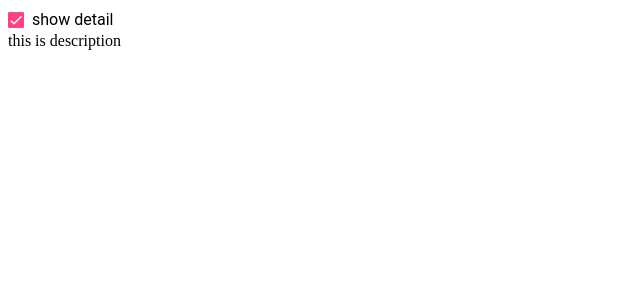
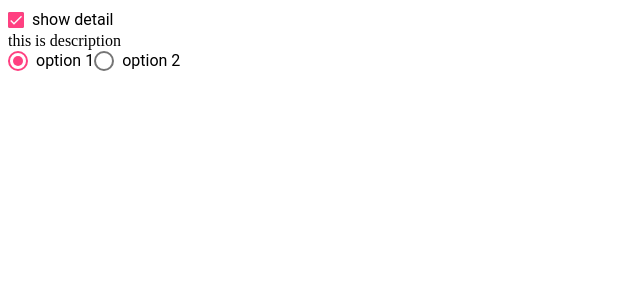
Before and after one commit to OsamaHaroon53/materialDemo, an Angular app: page / in a window 1280 px wide. Shown: the top 300 px of the page, without its empty margins (0-640 px from the left). Built offline with nearby package versions, Linux system fonts and the light colour scheme.

Commit message:
Radio Button

```diff
--- a/src/app/app.component.html
+++ b/src/app/app.component.html
@@ -1,6 +1,9 @@
-<mat-checkbox
-#show
-[checked]="isCheck"
-(change)="onchange($event)"
->show detail</mat-checkbox>
+<!-- checkbox -->
+<mat-checkbox #show [checked]="isCheck" (change)="onchange($event)">show detail</mat-checkbox>
 <div *ngIf="show.checked">this is description</div>
+
+<!-- Radio Button -->
+<mat-radio-group value="1">
+    <mat-radio-button value="1">option 1</mat-radio-button>
+    <mat-radio-button value="2">option 2</mat-radio-button>
+</mat-radio-group>
--- a/src/app/app.module.ts
+++ b/src/app/app.module.ts
@@ -2,6 +2,7 @@ import { BrowserModule } from '@angular/platform-browser';
 import { NgModule } from '@angular/core';
 import { BrowserAnimationsModule } from "@angular/platform-browser/animations";
 import {MatCheckboxModule} from '@angular/material/checkbox';
+import {MatRadioModule} from '@angular/material/radio';
 import { AppComponent } from './app.component';
 
 @NgModule({
@@ -11,7 +12,8 @@ import { AppComponent } from './app.component';
   imports: [
     BrowserModule,
     BrowserAnimationsModule,
-    MatCheckboxModule
+    MatCheckboxModule,
+    MatRadioModule
   ],
   providers: [],
   bootstrap: [AppComponent]
```
